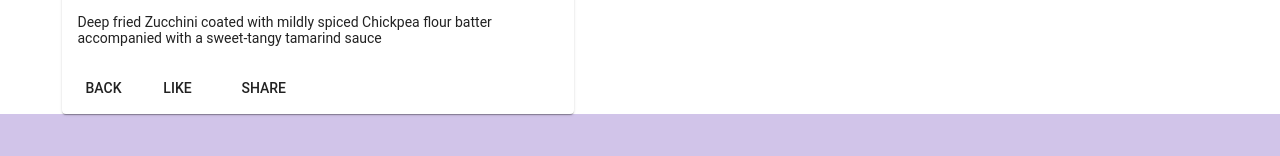
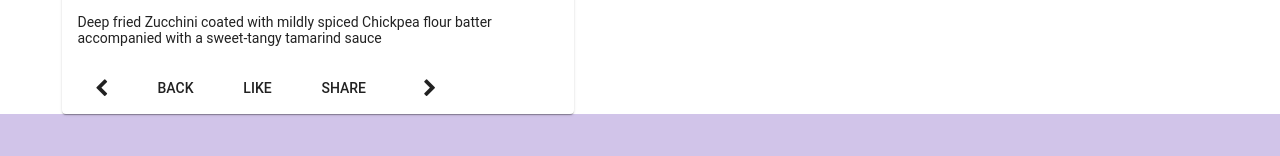
Before and after one commit to mehdi-ait/Angular_Confusion, an Angular app: page /dishdetail/1 in a window 1280 px wide. Shown: the part 944-1100 px from the top of the page. Built offline with nearby package versions, Linux system fonts and the light colour scheme.

Commit message:
Rxjs Part 2.2

```diff
--- a/src/app/dish-detail/dish-detail.component.html
+++ b/src/app/dish-detail/dish-detail.component.html
@@ -5,9 +5,9 @@
     fxLayoutAlign.gt-md="space-around center"
     fxLayoutGap="10px"
     fxLayoutGap.xs="0"
-    *ngIf="dish">
+    >
 
-    <div fxFlex="40" >
+    <div fxFlex="40" *ngIf="dish" >
      <mat-card>
         <mat-card-header>
             <mat-card-title>
@@ -19,9 +19,15 @@
           <p>{{dish.description}}</p>
         </mat-card-content>
         <mat-card-actions>
+            <button mat-button [routerLink]="['/dishdetail',prev]" >
+            <span class="fa fa-chevron-left fa-lg"></span>
+            </button>
             <button mat-button (click)="goBack()">BACK</button>
             <button mat-button>LIKE</button>
             <button mat-button>SHARE</button>
+            <button mat-button [routerLink]="['/dishdetail',next]" >
+              <span class="fa fa-chevron-right fa-lg"></span>
+            </button>
         </mat-card-actions>
       </mat-card>
     </div>
--- a/src/app/dish-detail/dish-detail.component.ts
+++ b/src/app/dish-detail/dish-detail.component.ts
@@ -25,7 +25,8 @@ export class DishDetailComponent implements OnInit {
   ngOnInit(): void {
    this.dishService.getDishIds()
     .subscribe(dishIds => this.dishIds = dishIds);
-   this.route.params.pipe(switchMap((params: Params) => this.dishService.getDish(params['id']) ))
+   this.route.params
+   .pipe(switchMap((params: Params) => this.dishService.getDish(params['id']) ))
    .subscribe((dish) => { this.dish = dish; this.setPrevNext(dish.id); });
   }
 
```
